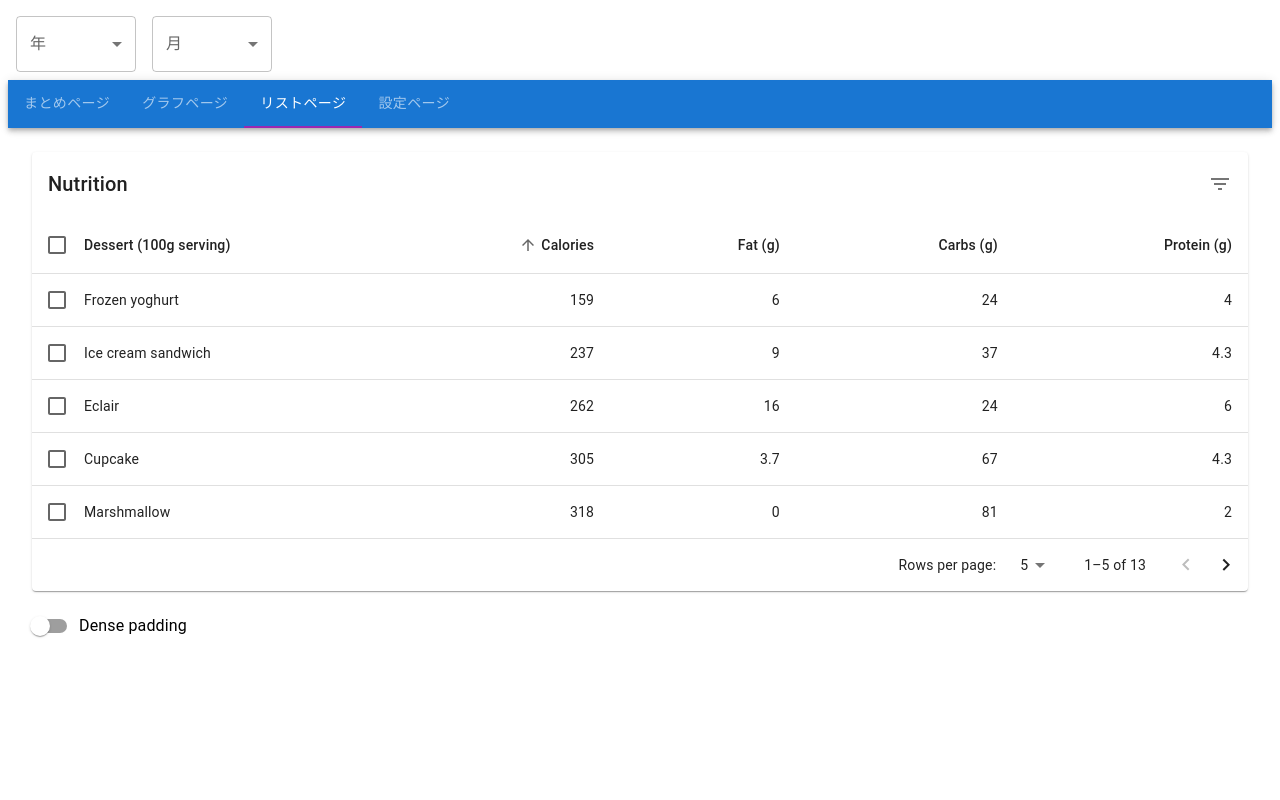
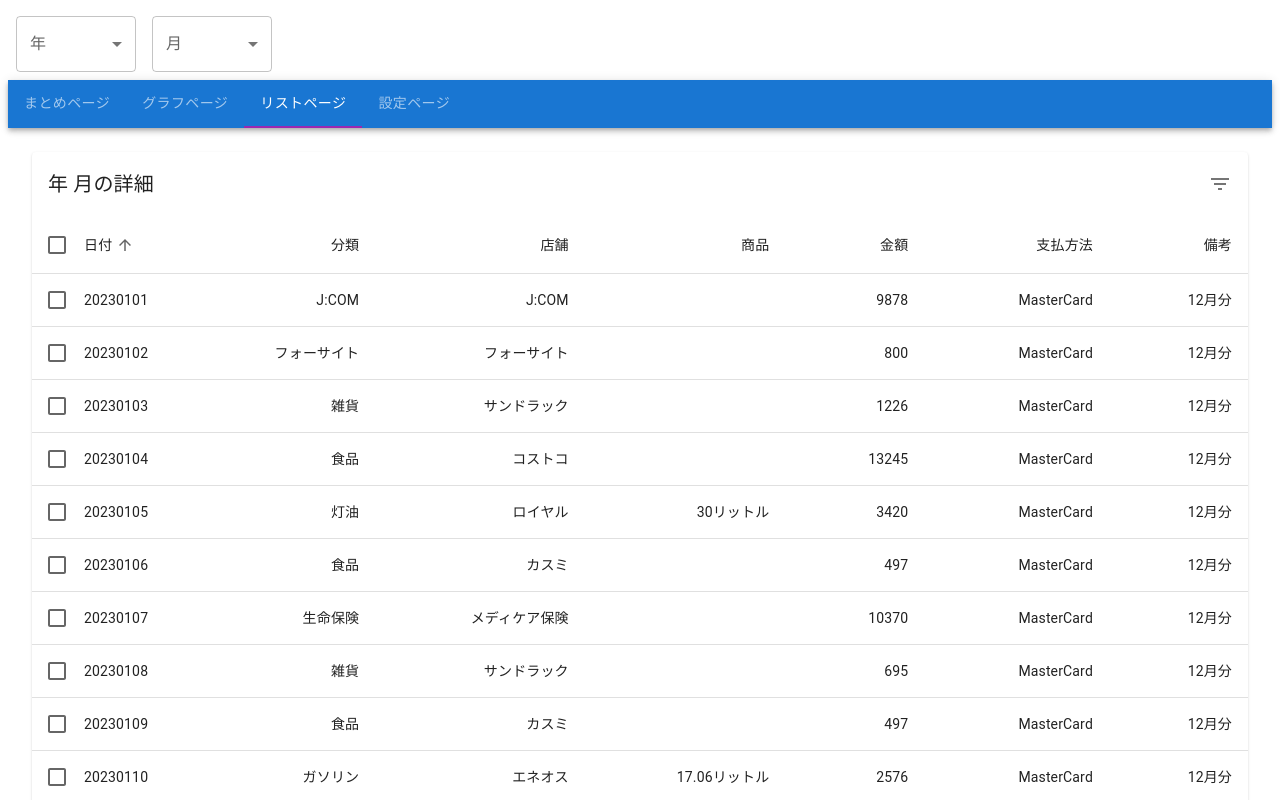
Before and after one commit to kewpie134134/household-account-book, a Next.js app: page / in a window 1280 px wide. Both pictures are taken after a click on the tab "リストページ". Shown: the top 800 px of the page. Built offline with nearby package versions, Linux system fonts and the light colour scheme.

Commit message:
[update] リストページの更新

```diff
--- a/src/app/page.tsx
+++ b/src/app/page.tsx
@@ -8,17 +8,9 @@ import Summary from "../tabs/Summary";
 import Graph from "../tabs/Graph";
 import List from "../tabs/List";
 import Setting from "../tabs/Setting";
-import { useRecoilValue } from "recoil";
-import { monthState } from "@/globalStates/date/month";
-import { yearState } from "@/globalStates/date/year";
 
 export default function Page() {
   const [value, setValue] = useState("summary");
-
-  // Recoil で値を read する際は useRecoilValue を使う
-  const month = useRecoilValue(monthState);
-  const year = useRecoilValue(yearState);
-  console.log(`${year}年${month}月`);
 
   const handleTabChange = (_event: React.SyntheticEvent, newValue: string) => {
     setValue(newValue);
--- a/src/tabs/List.tsx
+++ b/src/tabs/List.tsx
@@ -6,7 +6,6 @@ import TableBody from "@mui/material/TableBody";
 import TableCell from "@mui/material/TableCell";
 import TableContainer from "@mui/material/TableContainer";
 import TableHead from "@mui/material/TableHead";
-import TablePagination from "@mui/material/TablePagination";
 import TableRow from "@mui/material/TableRow";
 import TableSortLabel from "@mui/material/TableSortLabel";
 import Toolbar from "@mui/material/Toolbar";
@@ -21,45 +20,134 @@ import DeleteIcon from "@mui/icons-material/Delete";
 import FilterListIcon from "@mui/icons-material/FilterList";
 import { visuallyHidden } from "@mui/utils";
 import { getComparator, Order, stableSort } from "@/utils/Sorts";
+import { useRecoilValue } from "recoil";
+import { monthState } from "@/globalStates/date/month";
+import { yearState } from "@/globalStates/date/year";
 
 interface Data {
-  calories: number;
-  carbs: number;
-  fat: number;
-  name: string;
-  protein: number;
+  date: string;
+  category: string;
+  store: string;
+  item: string;
+  money: string;
+  payment: string;
+  remarks: string;
 }
 
 function createData(
-  name: string,
-  calories: number,
-  fat: number,
-  carbs: number,
-  protein: number
+  date: string,
+  category: string,
+  store: string,
+  item: string,
+  money: string,
+  payment: string,
+  remarks: string
 ): Data {
   return {
-    name,
-    calories,
-    fat,
-    carbs,
-    protein,
+    date,
+    category,
+    store,
+    item,
+    money,
+    payment,
+    remarks,
   };
 }
 
 const rows = [
-  createData("Cupcake", 305, 3.7, 67, 4.3),
-  createData("Donut", 452, 25.0, 51, 4.9),
-  createData("Eclair", 262, 16.0, 24, 6.0),
-  createData("Frozen yoghurt", 159, 6.0, 24, 4.0),
-  createData("Gingerbread", 356, 16.0, 49, 3.9),
-  createData("Honeycomb", 408, 3.2, 87, 6.5),
-  createData("Ice cream sandwich", 237, 9.0, 37, 4.3),
-  createData("Jelly Bean", 375, 0.0, 94, 0.0),
-  createData("KitKat", 518, 26.0, 65, 7.0),
-  createData("Lollipop", 392, 0.2, 98, 0.0),
-  createData("Marshmallow", 318, 0, 81, 2.0),
-  createData("Nougat", 360, 19.0, 9, 37.0),
-  createData("Oreo", 437, 18.0, 63, 4.0),
+  createData("20230101", "J:COM", "J:COM", "", "9878", "MasterCard", "12月分"),
+  createData(
+    "20230102",
+    "フォーサイト",
+    "フォーサイト",
+    "",
+    "800",
+    "MasterCard",
+    "12月分"
+  ),
+  createData(
+    "20230103",
+    "雑貨",
+    "サンドラック",
+    "",
+    "1226",
+    "MasterCard",
+    "12月分"
+  ),
+  createData(
+    "20230104",
+    "食品",
+    "コストコ",
+    "",
+    "13245",
+    "MasterCard",
+    "12月分"
+  ),
+  createData(
+    "20230105",
+    "灯油",
+    "ロイヤル",
+    "30リットル",
+    "3420",
+    "MasterCard",
+    "12月分"
+  ),
+  createData("20230106", "食品", "カスミ", "", "497", "MasterCard", "12月分"),
+  createData(
+    "20230107",
+    "生命保険",
+    "メディケア保険",
+    "",
+    "10370",
+    "MasterCard",
+    "12月分"
+  ),
+  createData(
+    "20230108",
+    "雑貨",
+    "サンドラック",
+    "",
+    "695",
+    "MasterCard",
+    "12月分"
+  ),
+  createData("20230109", "食品", "カスミ", "", "497", "MasterCard", "12月分"),
+  createData(
+    "20230110",
+    "ガソリン",
+    "エネオス",
+    "17.06リットル",
+    "2576",
+    "MasterCard",
+    "12月分"
+  ),
+  createData(
+    "20230111",
+    "朝日新聞",
+    "朝日新聞",
+    "",
+    "4400",
+    "MasterCard",
+    "12月分"
+  ),
+  createData(
+    "20230112",
+    "東京電力",
+    "東京電力",
+    "",
+    "12410",
+    "MasterCard",
+    "12月分"
+  ),
+  createData(
+    "20230112",
+    "車点検費",
+    "ネッツトヨタ",
+    "",
+    "9647",
+    "MasterCard",
+    "12月分"
+  ),
 ];
 
 interface HeadCell {
@@ -71,34 +159,46 @@ interface HeadCell {
 
 const headCells: readonly HeadCell[] = [
   {
-    id: "name",
+    id: "date",
     numeric: false,
     disablePadding: true,
-    label: "Dessert (100g serving)",
+    label: "日付",
   },
   {
-    id: "calories",
+    id: "category",
     numeric: true,
     disablePadding: false,
-    label: "Calories",
+    label: "分類",
   },
   {
-    id: "fat",
+    id: "store",
     numeric: true,
     disablePadding: false,
-    label: "Fat (g)",
+    label: "店舗",
   },
   {
-    id: "carbs",
+    id: "item",
     numeric: true,
     disablePadding: false,
-    label: "Carbs (g)",
+    label: "商品",
   },
   {
-    id: "protein",
+    id: "money",
     numeric: true,
     disablePadding: false,
-    label: "Protein (g)",
+    label: "金額",
+  },
+  {
+    id: "payment",
+    numeric: true,
+    disablePadding: false,
+    label: "支払方法",
+  },
+  {
+    id: "remarks",
+    numeric: true,
+    disablePadding: false,
+    label: "備考",
   },
 ];
 
@@ -114,15 +214,14 @@ interface EnhancedTableProps {
   rowCount: number;
 }
 
-function EnhancedTableHead(props: EnhancedTableProps) {
-  const {
+function EnhancedTableHead({
   onSelectAllClick,
   order,
   orderBy,
   numSelected,
   rowCount,
   onRequestSort,
-  } = props;
+}: EnhancedTableProps) {
   const createSortHandler =
     (property: keyof Data) => (event: React.MouseEvent<unknown>) => {
       onRequestSort(event, property);
@@ -172,9 +271,9 @@ interface EnhancedTableToolbarProps {
   numSelected: number;
 }
 
-function EnhancedTableToolbar(props: EnhancedTableToolbarProps) {
-  const { numSelected } = props;
-
+function EnhancedTableToolbar({ numSelected }: EnhancedTableToolbarProps) {
+  const selectedMonth = useRecoilValue(monthState);
+  const selectedYear = useRecoilValue(yearState);
   return (
     <Toolbar
       sx={{
@@ -196,7 +295,7 @@ function EnhancedTableToolbar(props: EnhancedTableToolbarProps) {
           variant="subtitle1"
           component="div"
         >
-          {numSelected} selected
+          {numSelected} 件選択
         </Typography>
       ) : (
         <Typography
@@ -205,17 +304,17 @@ function EnhancedTableToolbar(props: EnhancedTableToolbarProps) {
           id="tableTitle"
           component="div"
         >
-          Nutrition
+          {selectedYear} 年 {selectedMonth} 月の詳細
         </Typography>
       )}
       {numSelected > 0 ? (
-        <Tooltip title="Delete">
+        <Tooltip title="削除">
           <IconButton>
             <DeleteIcon />
           </IconButton>
         </Tooltip>
       ) : (
-        <Tooltip title="Filter list">
+        <Tooltip title="ソート可能">
           <IconButton>
             <FilterListIcon />
           </IconButton>
@@ -227,11 +326,9 @@ function EnhancedTableToolbar(props: EnhancedTableToolbarProps) {
 
 export default function Page() {
   const [order, setOrder] = React.useState<Order>("asc");
-  const [orderBy, setOrderBy] = React.useState<keyof Data>("calories");
+  const [orderBy, setOrderBy] = React.useState<keyof Data>("date");
   const [selected, setSelected] = React.useState<readonly string[]>([]);
-  const [page, setPage] = React.useState(0);
   const [dense, setDense] = React.useState(false);
-  const [rowsPerPage, setRowsPerPage] = React.useState(5);
 
   const handleRequestSort = (
     event: React.MouseEvent<unknown>,
@@ -244,7 +341,7 @@ export default function Page() {
 
   const handleSelectAllClick = (event: React.ChangeEvent<HTMLInputElement>) => {
     if (event.target.checked) {
-      const newSelected = rows.map((n) => n.name);
+      const newSelected = rows.map((n) => n.date);
       setSelected(newSelected);
       return;
     }
@@ -271,26 +368,11 @@ export default function Page() {
     setSelected(newSelected);
   };
 
-  const handleChangePage = (event: unknown, newPage: number) => {
-    setPage(newPage);
-  };
-
-  const handleChangeRowsPerPage = (
-    event: React.ChangeEvent<HTMLInputElement>
-  ) => {
-    setRowsPerPage(parseInt(event.target.value, 10));
-    setPage(0);
-  };
-
   const handleChangeDense = (event: React.ChangeEvent<HTMLInputElement>) => {
     setDense(event.target.checked);
   };
 
   const isSelected = (name: string) => selected.indexOf(name) !== -1;
-
-  // Avoid a layout jump when reaching the last page with empty rows.
-  const emptyRows =
-    page > 0 ? Math.max(0, (1 + page) * rowsPerPage - rows.length) : 0;
 
   return (
     <Box sx={{ width: "100%" }}>
@@ -312,19 +394,19 @@ export default function Page() {
             />
             <TableBody>
               {stableSort(rows, getComparator(order, orderBy))
-                .slice(page * rowsPerPage, page * rowsPerPage + rowsPerPage)
+                .slice()
                 .map((row, index) => {
-                  const isItemSelected = isSelected(row.name);
+                  const isItemSelected = isSelected(row.date);
                   const labelId = `enhanced-table-checkbox-${index}`;
 
                   return (
                     <TableRow
                       hover
-                      onClick={(event) => handleClick(event, row.name)}
+                      onClick={(event) => handleClick(event, row.date)}
                       role="checkbox"
                       aria-checked={isItemSelected}
                       tabIndex={-1}
-                      key={row.name}
+                      key={index}
                       selected={isItemSelected}
                     >
                       <TableCell padding="checkbox">
@@ -342,40 +424,24 @@ export default function Page() {
                         scope="row"
                         padding="none"
                       >
-                        {row.name}
+                        {row.date}
                       </TableCell>
-                      <TableCell align="right">{row.calories}</TableCell>
-                      <TableCell align="right">{row.fat}</TableCell>
-                      <TableCell align="right">{row.carbs}</TableCell>
-                      <TableCell align="right">{row.protein}</TableCell>
+                      <TableCell align="right">{row.category}</TableCell>
+                      <TableCell align="right">{row.store}</TableCell>
+                      <TableCell align="right">{row.item}</TableCell>
+                      <TableCell align="right">{row.money}</TableCell>
+                      <TableCell align="right">{row.payment}</TableCell>
+                      <TableCell align="right">{row.remarks}</TableCell>
                     </TableRow>
                   );
                 })}
-              {emptyRows > 0 && (
-                <TableRow
-                  style={{
-                    height: (dense ? 33 : 53) * emptyRows,
-                  }}
-                >
-                  <TableCell colSpan={6} />
-                </TableRow>
-              )}
             </TableBody>
           </Table>
         </TableContainer>
-        <TablePagination
-          rowsPerPageOptions={[5, 10, 25]}
-          component="div"
-          count={rows.length}
-          rowsPerPage={rowsPerPage}
-          page={page}
-          onPageChange={handleChangePage}
-          onRowsPerPageChange={handleChangeRowsPerPage}
-        />
       </Paper>
       <FormControlLabel
         control={<Switch checked={dense} onChange={handleChangeDense} />}
-        label="Dense padding"
+        label="行間を詰める"
       />
     </Box>
   );
```
Lines whose indentation alone changed are shown as unchanged.
